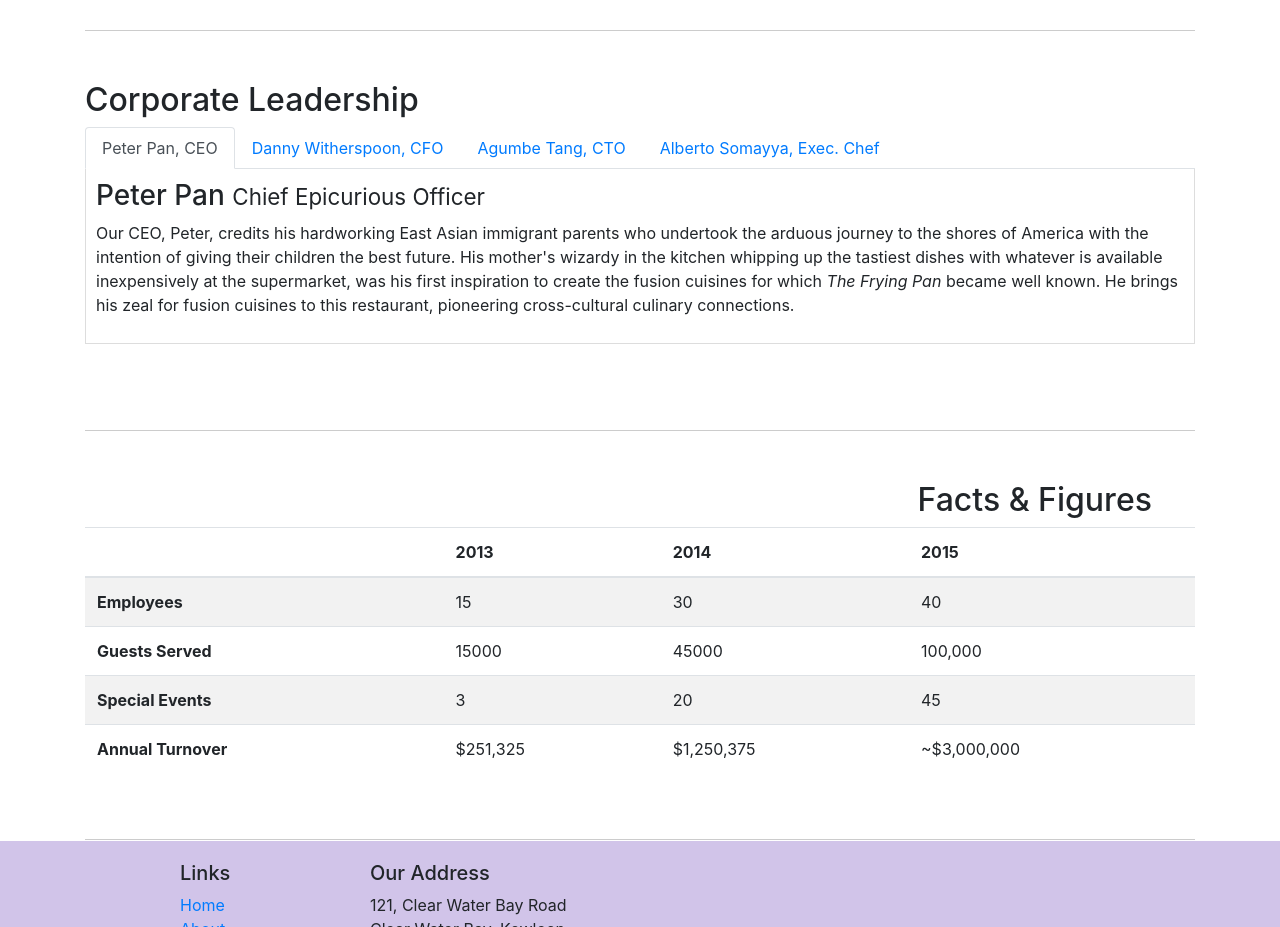
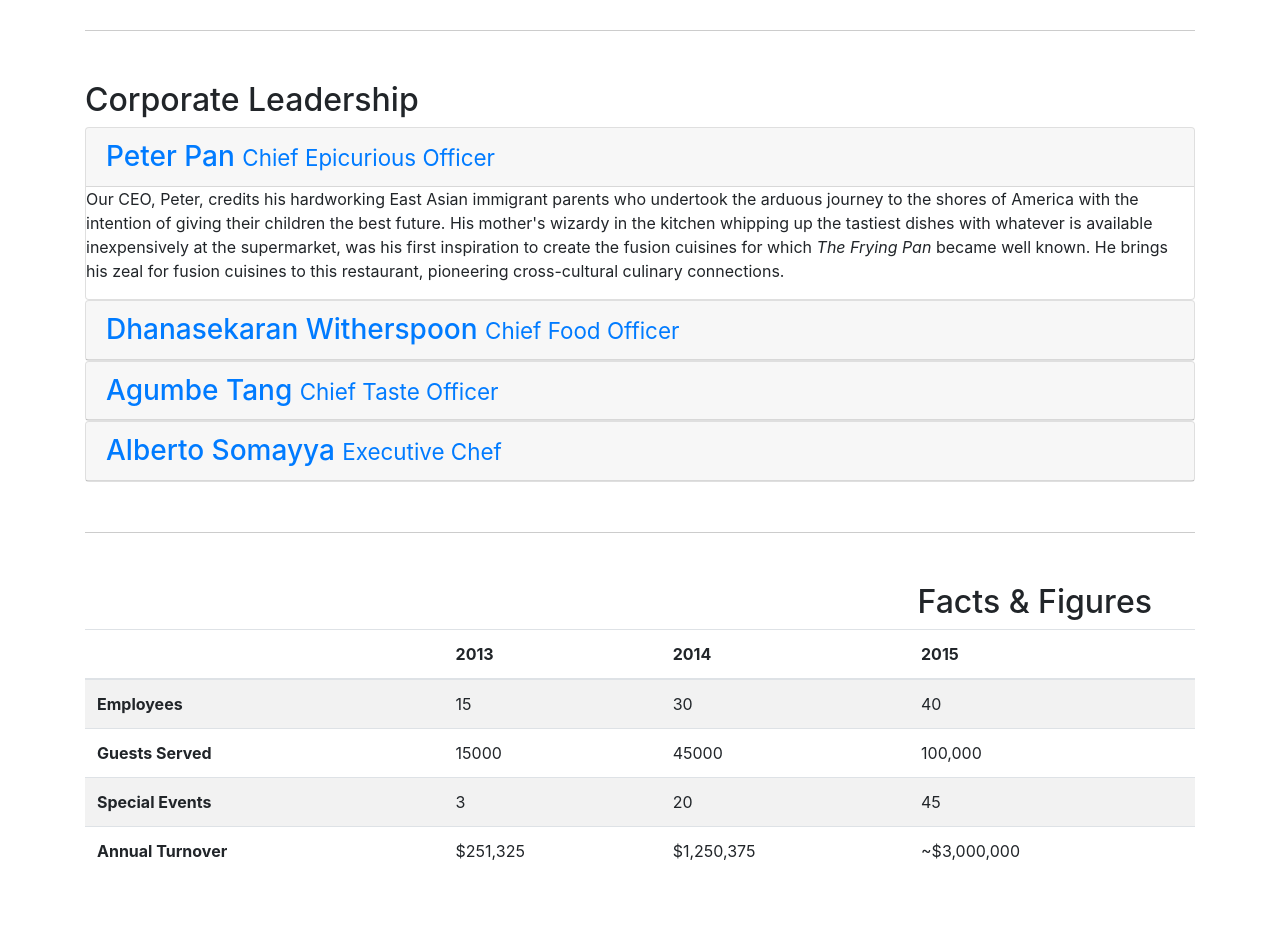
Before and after one commit to ChanandlerBonggg/bootstrap4, a website: page aboutus.html in a window 1280 px wide. Shown: the part 880-1807 px from the top of the page. Drawn offline with nearby package versions, Linux system fonts and the light colour scheme.

Commit message:
accordion

```diff
--- a/aboutus.html
+++ b/aboutus.html
@@ -101,40 +101,61 @@
             <div>
                 <h2>Corporate Leadership</h2>
 
-                <ul class="nav nav-tabs">
-                    <li class="nav-item">
-                        <a class="nav-link active" href="#peter" role="tab" data-toggle="tab">Peter Pan, CEO</a>
-                    </li>
-                    <li class="nav-item">
-                      <a class="nav-link" href="#danny" role="tab"
-                        data-toggle="tab">Danny Witherspoon, CFO</a>
-                    </li>
-                    <li class="nav-item">
-                      <a class="nav-link" href="#agumbe" role="tab"
-                        data-toggle="tab">Agumbe Tang, CTO</a>
-                    </li>
-                    <li class="nav-item">
-                      <a class="nav-link" href="#alberto" role="tab"
-                        data-toggle="tab">Alberto Somayya, Exec. Chef</a>
-                    </li>
-                </ul>
-                <div class="tab-content">
-                    <div role="tabpanel" class="tab-pane fade show active" id="peter">
-                        <h3>Peter Pan <small>Chief Epicurious Officer</small></h3>
-                        <p class="hidden-sm-down">Our CEO, Peter, credits his hardworking East Asian immigrant parents who undertook the arduous journey to the shores of America with the intention of giving their children the best future. His mother's wizardy in the kitchen whipping up the tastiest dishes with whatever is available inexpensively at the supermarket, was his first inspiration to create the fusion cuisines for which <em>The Frying Pan</em> became well known. He brings his zeal for fusion cuisines to this restaurant, pioneering cross-cultural culinary connections.</p>
+
+                <div id="accordion" role="tablist">
+                    <div class="card">
+                        <div class="card-header" role="tab" id="peterhead">
+                            <h3 class="mb-0">
+                                <a data-toggle="collapse" data-parent="#accordion" href="#peter">
+                                    Peter Pan <small>Chief Epicurious Officer</small>
+                                </a>
+                            </h3>
+                        </div>
+                        <div role="tabpanel" class="collapse show" id="peter">
+                            <div class="card-block">
+                                <p class="hidden-sm-down">Our CEO, Peter, credits his hardworking East Asian immigrant parents who undertook the arduous journey to the shores of America with the intention of giving their children the best future. His mother's wizardy in the kitchen whipping up the tastiest dishes with whatever is available inexpensively at the supermarket, was his first inspiration to create the fusion cuisines for which <em>The Frying Pan</em> became well known. He brings his zeal for fusion cuisines to this restaurant, pioneering cross-cultural culinary connections.</p>
+                            </div>
+                        </div>
                     </div>
-                    <div role="tabpanel" class="tab-pane fade" id="danny">
-                        <h3>Dhanasekaran Witherspoon <small>Chief Food Officer</small></h3>
-                        <p class="hidden-sm-down">Our CFO, Danny, as he is affectionately referred to by his colleagues, comes from a long established family tradition in farming and produce. His experiences growing up on a farm in the Australian outback gave him great appreciation for varieties of food sources. As he puts it in his own words, <em>Everything that runs, wins, and everything that stays, pays!</em></p>
+                    <div class="card">
+                        <div class="card-header" role="collapse" id="dannyhead">
+                            <h3 class="mb-0">
+                                <a class="collapsed" data-toggle="collapse" data-parent="#accordion" href="#danny">
+                                    Dhanasekaran Witherspoon <small>Chief Food Officer</small>
+                                </a>
+                            </h3>
+                        </div>
+                        <div role="tabpanel" class="collapse" id="danny">
+                            <div class="card-block">
+                                <p class="hidden-sm-down">Our CFO, Danny, as he is affectionately referred to by his colleagues, comes from a long established family tradition in farming and produce. His experiences growing up on a farm in the Australian outback gave him great appreciation for varieties of food sources. As he puts it in his own words, <em>Everything that runs, wins, and everything that stays, pays!</em></p>
+                            </div>
+                        </div>
                     </div>
+                    <div class="card">
+                        <div class="card-header" role="collapse">
+                            <h3 class="mb-0">
+                                <a class="collapsed" data-toggle="collapse" data-parent="#accordion" href="#agumbe">
+                                    Agumbe Tang <small>Chief Taste Officer</small>
+                                </a>
+                            </h3>
+                        </div>
 
-                    <div role="tabpanel" class="tab-pane fade" id="agumbe">
-                        <h3>Agumbe Tang <small>Chief Taste Officer</small></h3>
-                        <p class="hidden-sm-down">Blessed with the most discerning gustatory sense, Agumbe, our CTO, personally ensures that every dish that we serve meets his exacting tastes. Our chefs dread the tongue lashing that ensues if their dish does not meet his exacting standards. He lives by his motto, <em>You click only if you survive my lick.</em></p>
+                        <div role="tabpanel" class="collapse" id="agumbe">
+                            <div class="card-block">
+                                <p class="hidden-sm-down">Blessed with the most discerning gustatory sense, Agumbe, our CTO, personally ensures that every dish that we serve meets his exacting tastes. Our chefs dread the tongue lashing that ensues if their dish does not meet his exacting standards. He lives by his motto, <em>You click only if you survive my lick.</em></p>
+                            </div>
+                        </div>
                     </div>
-                    <div role="tabpanel" class="tab-pane fade" id="alberto">
-                        <h3>Alberto Somayya <small>Executive Chef</small></h3>
-                        <p class="hidden-sm-down">Award winning three-star Michelin chef with wide International experience having worked closely with whos-who in the culinary world, he specializes in creating mouthwatering Indo-Italian fusion experiences. He says, <em>Put together the cuisines from the two craziest cultures, and you get a winning hit! Amma Mia!</em></p>
+                    <div class="card">
+                        <div class="card-header" role="collapse" id="albertohead">
+                            <h3 class="mb-0">
+                                <a class="collapsed" data-toggle="collapse" data-parent="#accordion" href="#alberto"> Alberto Somayya <small>Executive Chef</small>
+                                </a>
+                            </h3>
+                        </div>
+                        <div role="tabpanel" class="collapse" id="alberto">
+                            <p class="hidden-sm-down">Award winning three-star Michelin chef with wide International experience having worked closely with whos-who in the culinary world, he specializes in creating mouthwatering Indo-Italian fusion experiences. He says, <em>Put together the cuisines from the two craziest cultures, and you get a winning hit! Amma Mia!</em></p>
+                        </div>
                     </div>
                 </div>
             </div>
```
